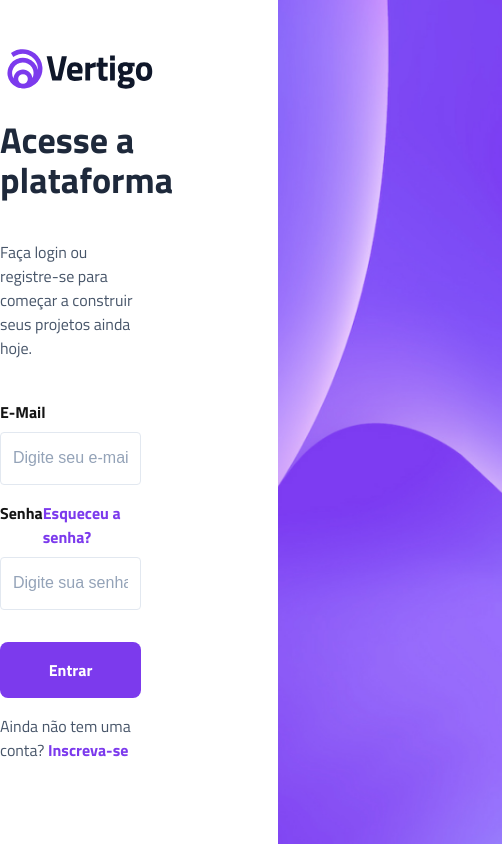
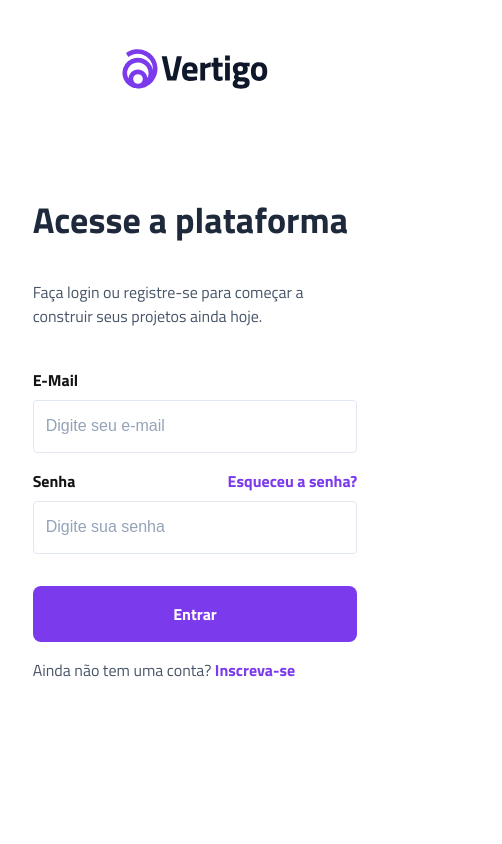
Before and after one commit to andradematheusdev/boracodar-11, a React (Vite) app: page / in a window 390 px wide. Shown: the whole page, 502 px wide, since content can reach past the window. Built offline with nearby package versions, Linux system fonts and the light colour scheme; the HTML template or start-up script is replaced by a standard one.

Commit message:
Responsive layout

```diff
--- a/src/style.css
+++ b/src/style.css
@@ -72,8 +72,6 @@ button:focus-visible {
   display: flex;
   flex: 1;
   flex-direction: column;
-  /* align-items: center; */
-  /* justify-content: center; */
   width: 100%;
   height: 100vh;
   padding: 42px 112px;
@@ -170,3 +168,23 @@ h1{
 .pass a{
   font-weight: 600;
 }
+
+@media screen and (max-width: 1280px){
+  .left{
+    padding: 42px 32px;
+    justify-content: center;
+    align-items: center;
+  }
+}
+
+@media screen and (max-width: 1080px){
+  .right{
+    display: none;
+  }
+}
+
+@media screen and (max-width: 640px){
+  .left{
+    padding: 42px 4px;
+  }
+}
```
